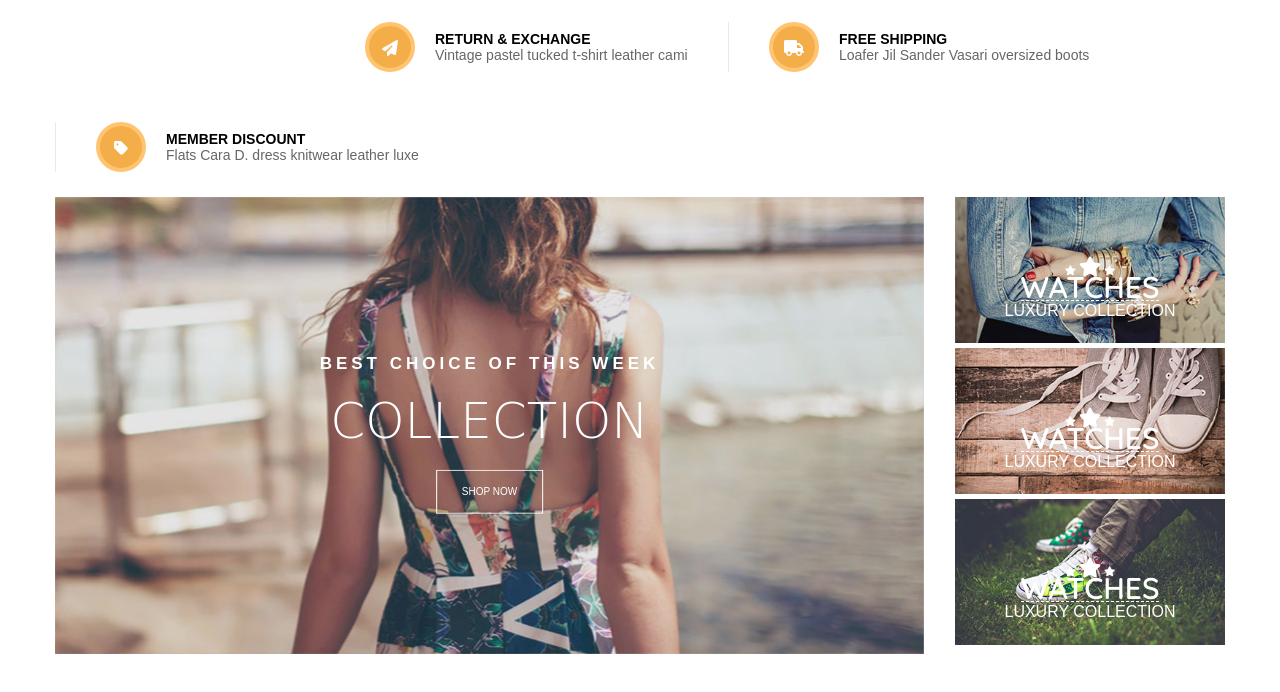
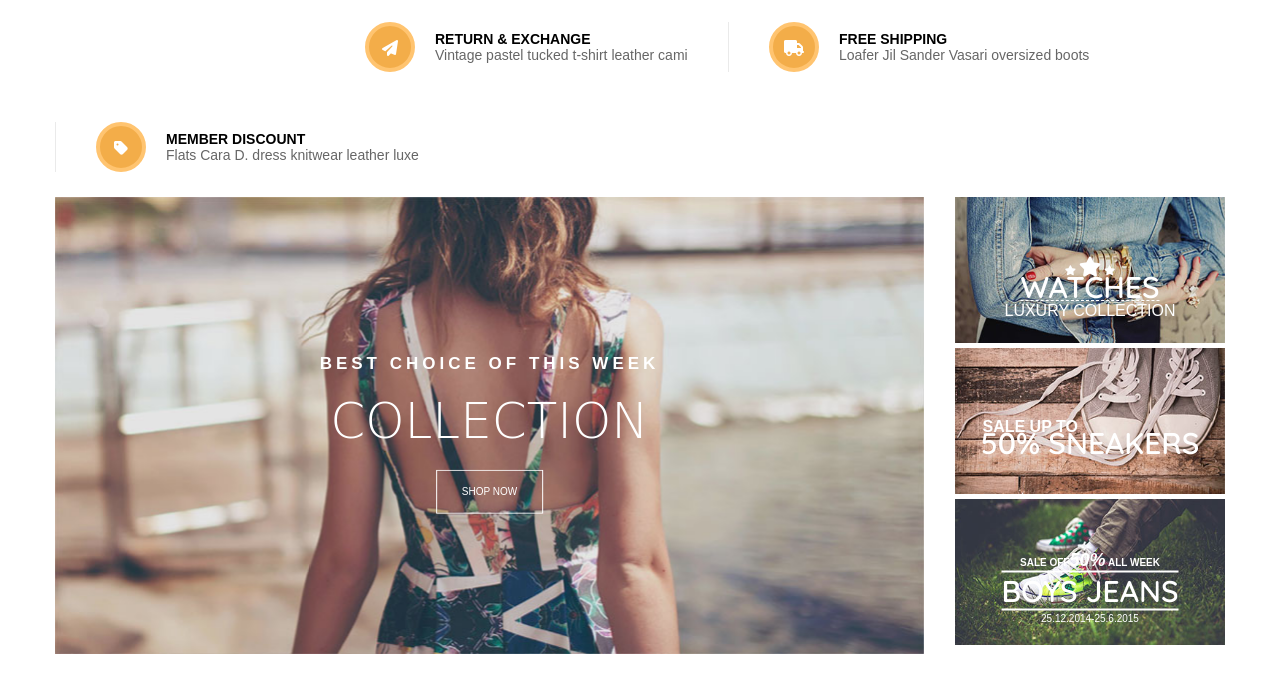
Before and after one commit to truongnguyen1582000/comohos-shopping, a plain HTML site: page index.html in a window 1280 px wide. Shown: the part 212-904 px from the top of the page. Drawn offline with nearby package versions, Linux system fonts and the light colour scheme.

Commit message:
edit 2 block remain

```diff
--- a/assets/css/main.scss
+++ b/assets/css/main.scss
@@ -1209,6 +1209,7 @@ header {
             width: 270px;
             // height: 146px;
 
+
             a {
 
                 .block-item__inner {
@@ -1224,7 +1225,7 @@ header {
                         top: 60%;
                         left: 50%;
 
-                        width: 80%;
+                        width: 90%;
 
                         transform: translate(-50%, -50%);
 
@@ -1281,5 +1282,59 @@ header {
 
 
         }
+
+        .block2 {
+            a {
+
+                .block-item__inner {
+
+                    .block-item__info {
+                        h3, h1 {
+                            text-align: left;
+                        }
+
+                        h1 {
+                            border-bottom: none;
+                        }
+
+                        h3 {
+                            font-size: 1.6rem;
+                            margin-left: 14px;
+                            text-transform: uppercase;
+                        }
+                    }
+                }
+            }
+        }
+
+        .block3 {
+            a {
+
+                .block-item__inner {
+
+                    .block-item__info {
+                        p:first-child {
+                            text-transform: uppercase;
+                            font-size: 1rem;
+                            font-weight: bold;
+
+                            strong {
+                                font-size: 1.8rem;
+                                font-style: italic;
+                            }
+                        }
+
+                        h1 {
+                            padding: 10px 0;
+                            border-bottom: 2px solid white;
+                            border-top: 2px solid white;
+                        }
+
+                        p:last-child {
+                        }
+                    }
+                }
+            }
+        }
     }
 }
--- a/index.html
+++ b/index.html
@@ -1081,13 +1081,8 @@
                             <div class="block-item__inner">
                                 <img src="assets/img/staticblock_img2.jpg" alt="">
                                 <div class="block-item__info">
-                                    <span>
-                                        <i class="fa fa-star star-small"></i>
-                                        <i class="fa fa-star star-big"></i>
-                                        <i class="fa fa-star star-small"></i>
-                                    </span>
-                                    <h1>watches</h1>
-                                    <h4>luxury collection</h4>
+                                    <h3>sale up to</h3>
+                                    <h1><strong>50%</strong> sneakers</h1>
                                 </div>
                                 <div class="layer"></div>
                             </div>
@@ -1098,13 +1093,9 @@
                             <div class="block-item__inner">
                                 <img src="assets/img/staticblock_img3.jpg" alt="">
                                 <div class="block-item__info">
-                                    <span>
-                                        <i class="fa fa-star star-small"></i>
-                                        <i class="fa fa-star star-big"></i>
-                                        <i class="fa fa-star star-small"></i>
-                                    </span>
-                                    <h1>watches</h1>
-                                    <h4>luxury collection</h4>
+                                    <p>sale off<strong>50%</strong> all week</p>
+                                    <h1>boys jeans</h1>
+                                    <p>25.12.2014-25.6.2015</p>
                                 </div>
                                 <div class="layer"></div>
                             </div>
```
Also changed, not shown: assets/css/main.css, 1 other file.
